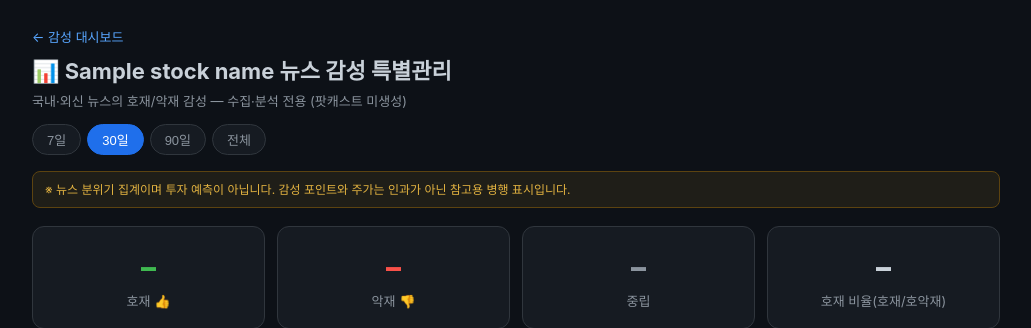
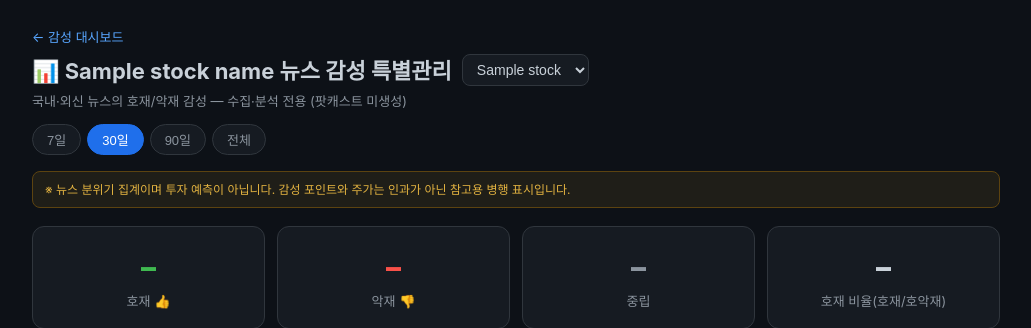
Before and after one commit to rainsosig-source/flask, a Flask app: template templates/stock_sentiment.html in a window 1280 px wide. Shown: the top 328 px of the page, without its empty margins (124-1155 px from the left). Run offline with Flask 3, Linux system fonts and the light colour scheme; the template is opened without the code that fills it: most values are stand-ins (such as "Sample title", 1, 10 or a date in 2020); parts of the project's set-up code (start-up, migrations or seed data) failed here and were passed over.

Commit message:
feat(sentiment): 종목 페이지에 종목 선택 콤보박스
- stock_page가 STOCKS 목록 전달 → 템플릿 <select>(현재 종목 selected)
- 선택 시 /sentiment/stock/<slug>로 이동(고유 URL·북마크·SEO·알림링크 유지)

Co-Authored-By: Claude Opus 4.8 <noreply@anthropic.com>

```diff
--- a/sentiment_blueprint.py
+++ b/sentiment_blueprint.py
@@ -273,7 +273,8 @@ def stock_page(slug):
     meta = STOCKS.get(slug)
     if not meta:
         abort(404)
-    return render_template('stock_sentiment.html', slug=slug, stock_name=meta['name'])
+    stocks = [{'slug': k, 'name': v['name']} for k, v in STOCKS.items()]
+    return render_template('stock_sentiment.html', slug=slug, stock_name=meta['name'], stocks=stocks)
 
 
 @sentiment_bp.route('/sentiment/samsung', strict_slashes=False)  # 하위호환 → 통일 경로로 301
--- a/templates/stock_sentiment.html
+++ b/templates/stock_sentiment.html
@@ -14,6 +14,8 @@
            background:var(--bg); color:var(--text); line-height:1.6; }
     .wrap { max-width: 1000px; margin: 0 auto; padding: 24px 16px 60px; }
     .top { display:flex; align-items:center; gap:10px; flex-wrap:wrap; }
+    .stocksel { background:var(--card); color:var(--text); border:1px solid var(--line);
+                border-radius:8px; padding:6px 10px; font-size:14px; cursor:pointer; }
     h1 { font-size: 22px; margin: 4px 0 2px; }
     .sub { color:var(--muted); font-size: 13px; margin-bottom: 12px; }
     .note { background:rgba(240,180,41,.08); border:1px solid #5c4310; color:#e3b341; font-size:12px;
@@ -67,7 +69,12 @@
 <body>
   <div class="wrap">
     <a class="back" href="/sentiment">← 감성 대시보드</a>
-    <div class="top"><h1>📊 {{ stock_name }} 뉴스 감성 특별관리</h1></div>
+    <div class="top">
+      <h1>📊 {{ stock_name }} 뉴스 감성 특별관리</h1>
+      <select class="stocksel" onchange="if(this.value)location.href='/sentiment/stock/'+this.value" aria-label="종목 선택">
+        {% for s in stocks %}<option value="{{ s.slug }}"{% if s.slug == slug %} selected{% endif %}>{{ s.name }}</option>{% endfor %}
+      </select>
+    </div>
     <div class="sub" id="sub">국내·외신 뉴스의 호재/악재 감성 — 수집·분석 전용 (팟캐스트 미생성)</div>
     <div class="ranges" id="ranges">
       <button data-days="7">7일</button>
```
